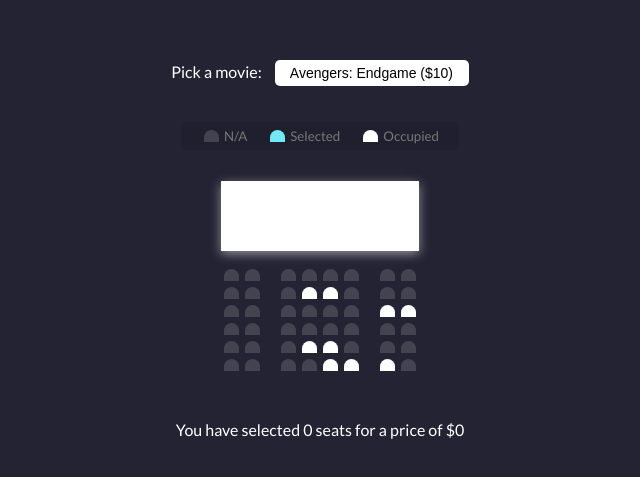
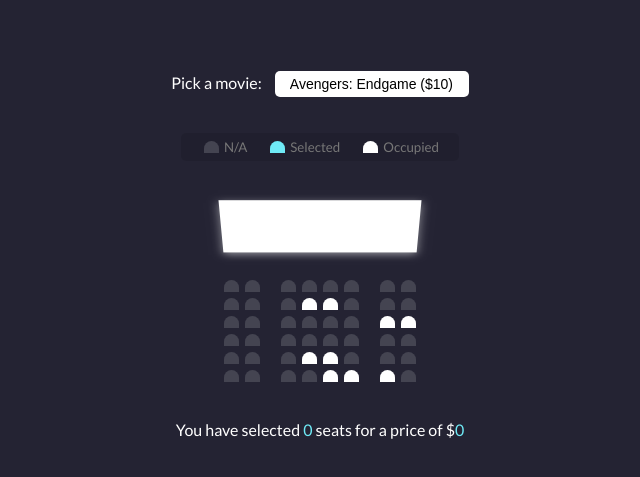
Before and after one commit to kasantosh/movie-seat-booking, a plain HTML site: page index.html in a window 1280 px wide. Shown: the part 153-630 px from the top of the page, without its empty margins (320-960 px from the left). Drawn offline with Linux system fonts and the light colour scheme.

Commit message:
Finished with he CSS - the UI is ready

```diff
--- a/style.css
+++ b/style.css
@@ -11,7 +11,7 @@ body {
   flex-direction: column;
   justify-content: center;
   align-items: center;
-  min-height: 100vh;
+  height: 100vh;
   font-family: 'Lato', sans-serif;
   margin: 0;
 }
@@ -34,7 +34,7 @@ body {
 
 
 .container {
-  perspective: 2000px;
+  perspective: 1000px;
   margin-bottom: 30px;
 }
 
@@ -103,6 +103,14 @@ body {
   height: 70px;
   width: 100%;
   margin: 15px 0;
-  transform: rotateX(-45);
+  transform: rotateX(-45deg);
   box-shadow: 0 3px 10px rgba(255, 255, 255, 0.5);
 }
+
+p.text {
+  margin: 5px 0;
+}
+
+p.text span {
+  color: #6feaf6;
+}
```
